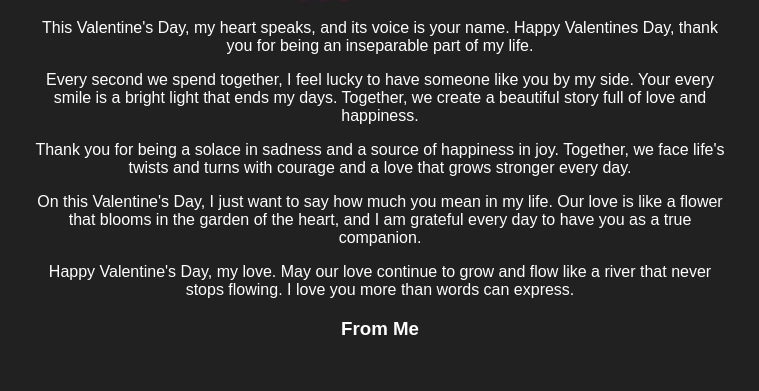
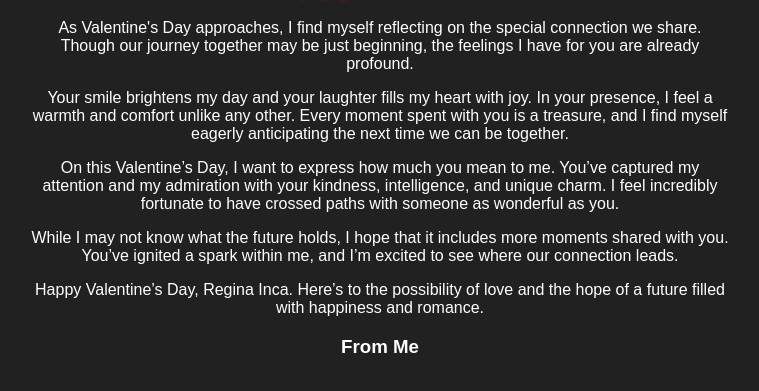
Before and after one commit to Ronaldop99/valentin, a plain HTML site: page Valentine.html in a window 1280 px wide. Shown: the part 265-656 px from the top of the page, without its empty margins (260-1019 px from the left). Drawn offline with Linux system fonts and the light colour scheme.

Commit message:
Valentine.html

```diff
--- a/Valentine.html
+++ b/Valentine.html
@@ -28,11 +28,11 @@
   c-5,8-5.667,45.333,19.333,57C213.574,106.979,295.928,102.42,319,88"/>
 </svg>
   <h1>Happy Valentine</h1>
-  <p>This Valentine's Day, my heart speaks, and its voice is your name. Happy Valentines Day, thank you for being an inseparable part of my life.</p>
-  <p>Every second we spend together, I feel lucky to have someone like you by my side. Your every smile is a bright light that ends my days. Together, we create a beautiful story full of love and happiness.</p>
-  <p>Thank you for being a solace in sadness and a source of happiness in joy. Together, we face life's twists and turns with courage and a love that grows stronger every day.</p>
-  <p>On this Valentine's Day, I just want to say how much you mean in my life. Our love is like a flower that blooms in the garden of the heart, and I am grateful every day to have you as a true companion.</p>
-  <p>Happy Valentine's Day, my love. May our love continue to grow and flow like a river that never stops flowing. I love you more than words can express.</p>
+   <p>As Valentine's Day approaches, I find myself reflecting on the special connection we share. Though our journey together may be just beginning, the feelings I have for you are already profound.</p>
+  <p>Your smile brightens my day and your laughter fills my heart with joy. In your presence, I feel a warmth and comfort unlike any other. Every moment spent with you is a treasure, and I find myself eagerly anticipating the next time we can be together.</p>
+  <p>On this Valentine’s Day, I want to express how much you mean to me. You’ve captured my attention and my admiration with your kindness, intelligence, and unique charm. I feel incredibly fortunate to have crossed paths with someone as wonderful as you.</p>
+  <p>While I may not know what the future holds, I hope that it includes more moments shared with you. You’ve ignited a spark within me, and I’m excited to see where our connection leads.</p>
+  <p>Happy Valentine’s Day, Regina Inca. Here’s to the possibility of love and the hope of a future filled with happiness and romance. </p>
   <h3>From Me</h3>
   </div>
 </body>
```
